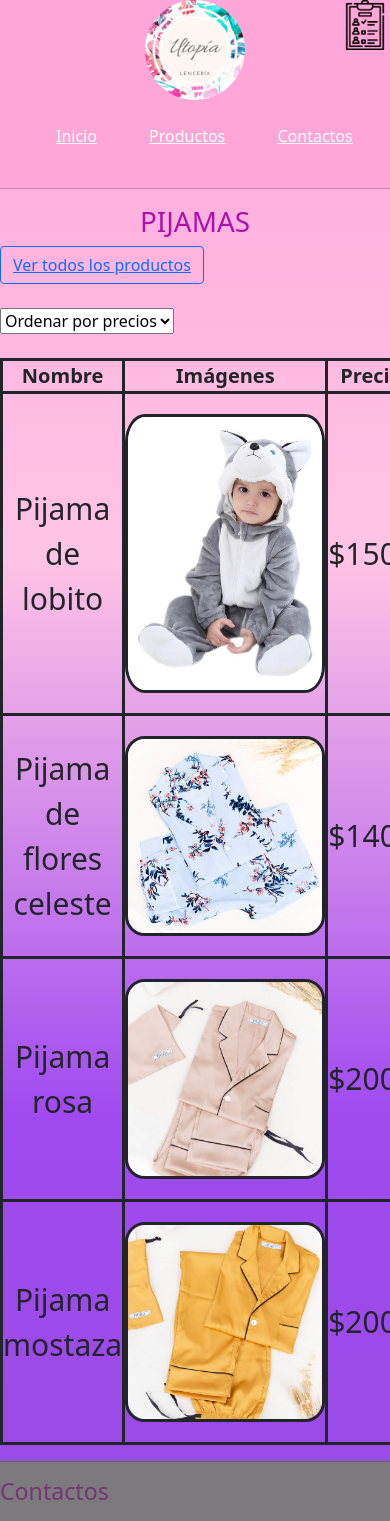
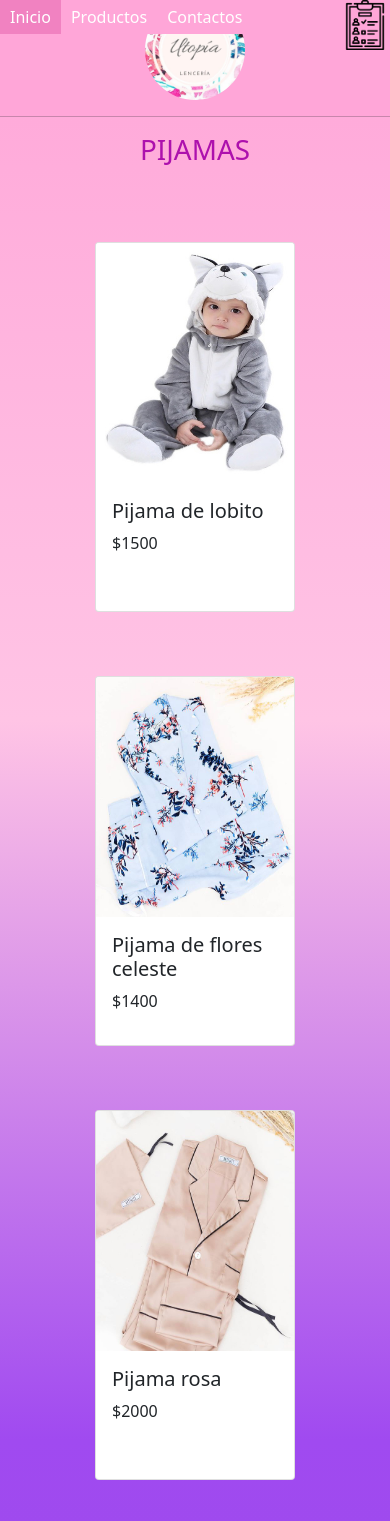
Before and after one commit to MatiasRosenberg/Backuppaginaweb, a plain HTML site: page pijamas.html in a window 390 px wide. Shown: the top 1521 px of the page. Drawn offline with Linux system fonts and the light colour scheme.

Commit message:
Ultimas modificaciones

```diff
--- a/SCSS/estilos.scss
+++ b/SCSS/estilos.scss
@@ -2,29 +2,3 @@
     margin: 0;
     padding: 0;
 }
-header{
-    background-color: #ffa6d8;
-    nav{
-        width: 80%;
-        margin: 10px;
-        ul{
-            list-style: none;
-            width: 100%;
-            max-width: 120em;
-            margin: auto;
-            li{
-                display: inline-block;
-                text-align: center;
-                a{
-                    text-align: none;
-                    color: white;
-                    padding: 1.5em;
-                    display: block;
-                    &:hover{
-                        background: #f182c1;
-                    }
-                }
-            }
-        }
-    }
-}
--- a/css/pijamas_velas.css
+++ b/css/pijamas_velas.css
@@ -8,38 +8,24 @@ h1{
 body{
     background: linear-gradient(to top, rgb(151, 75, 223), rgb(160, 74, 240), #ffc4e5, #ffa6d8);
 }
-.Tablas img{
+.card{
     width: 200px;
-    border-radius: 10%;
-    border: solid 3px;
+    height: 370px;
     display: block;
     margin-left: auto;
     margin-right: auto;
     margin-top: 20px;
     margin-bottom: 20px;
 }
-table{
-    display: flex;
-    flex-direction: row;
-    flex-wrap: wrap;
-    justify-content: space-around;
+.card img{
+    height: 240px;
 }
-table th{
-    font-size: 20px;
-    border: solid 3px;
-    width: 400px;
-    text-align: center;
+.card{
+    grid-area: Imagenes;
+    transition: all 0s ease-in;
 }
-table td{
-    border: solid 3px;
-}
-.nombretabla{
-    text-align: center;
-    font-size: 30px;
-}
-.precios{
-    text-align: center;
-    font-size: 30px;
+.card:hover{
+    transform: scale(1.1, 1.1);
 }
 footer{
     background-color: #7d7a7d;
--- a/css/velas.css
+++ b/css/velas.css
@@ -99,7 +99,7 @@ h4{
     width: 195px;
 }
 
-@media(max-width: 576px){
+@media(max-width: 600px){
     .Contenedorvelas{
 
         grid-template-columns: repeat(2, 1fr);
@@ -125,13 +125,7 @@ h4{
     }
     .Imagenes1:hover{
         transform: rotate(360deg);
-    }
-    .Imagenes2{
-        grid-area: Imagenes2;
-        transition: all 1s ease;
-    }
-    .Imagenes2:hover{
-        box-shadow: 10px 10px 14px 2px rgba(0,0,0,0.47);
+        opacity: .2;
     }
     .Imagenes3{
         grid-area: Imagenes3;
--- a/pijamas.html
+++ b/pijamas.html
@@ -11,56 +11,65 @@
 </head>
 <body>
     <header>
-        <img src="Imagenes/Logo.jpeg" alt="Utopic Lingerie" id="logo">
+      <img src="Imagenes/Logo.jpeg" alt="Utopic Lingerie" id="logo">
         <a href="iniciar-sesion.html"><img src="Imagenes/Iniciar_sesion.png" alt="" id="iniciars"></a>
-        <nav>
-            <ul>
-                <li><a href="index.html">Inicio</a></li>
-                <li> <a href="todos-los-productos.html">Productos</a> </li>
-                <li><a href="#Contactos">Contactos</a></li>
-            </ul>
-        </nav>
+        <ul class="nav fixed-top">
+            <li><a href="index.html">Inicio</a></li>
+            <li> <a href="">Productos</a>
+              <ul>
+                <li><a href="todos-los-productos.html">Todos los productos</a></li>
+                <li><a href="lenceria.html">Lenceria</a></li>
+                <li><a href="velas.html">Velas</a></li>
+                <li><a href="pijamas.html">Pijamas</a></li>
+              </ul>
+            </li>
+            <li><a href="#Contactos">Contactos</a></li>
+        </ul>
         <hr>
     </header>
 
     <section>
-        <h1>PIJAMAS</h1>
-        <button type="button" class="btn btn-outline-primary"><a href="todos-los-productos.html">Ver todos los productos</a></button>  <br> <br>
-        <select name="Ordenar_por_precios" id="">
-            <option value="Ordenar_por_precios">Ordenar por precios</option>
-            <option value="Menor_a_Mayor">Menor a Mayor</option>
-            <option value="Mayor_a_Menor">Mayor a Menor</option>
-        </select>
+        <h1>PIJAMAS</h1> <br>
     </section>
     <br>
-
-    <table class="Tablas">
-        <tr>
-            <th>Nombre</th>
-            <th>Imágenes</th>
-            <th>Precio</th>
-        </tr>
-        <tr>
-            <td class="nombretabla">Pijama de lobito</td>
-            <td><img src="Imagenes/Pijama_lobito.jpg"></td>
-            <td class="precios">$1500</td>
-        </tr>
-        <tr>
-            <td class="nombretabla">Pijama de flores celeste</td>
-            <td><img src="Imagenes/Pijama_florcita_celeste.jpg"></td>
-            <td class="precios">$1400</td>
-        </tr>
-        <tr>
-            <td class="nombretabla">Pijama rosa</td>
-            <td><img src="Imagenes/Pijama_rosa.jpg"></td>
-            <td class="precios">$2000</td>
-        </tr>
-        <tr>
-            <td class="nombretabla">Pijama mostaza</td>
-            <td><img src="Imagenes/Pijama_mostaza.jpg" alt=""></td>
-            <td class="precios">$2000</td>
-        </tr>
-    </table>
+    <div class="row row-cols-1 row-cols-md-3 g-4">
+        <div class="col">
+          <div class="card">
+            <img src="Imagenes/Pijama_lobito.jpg" class="card-img-top" alt="Pijama de lobito">
+            <div class="card-body">
+              <h5 class="card-title">Pijama de lobito</h5>
+              <p class="card-text">$1500</p>
+            </div>
+          </div>
+        </div>
+        <div class="col">
+            <div class="card">
+              <img src="Imagenes/Pijama_florcita_celeste.jpg" class="card-img-top" alt="Pijama de flores celeste">
+              <div class="card-body">
+                <h5 class="card-title">Pijama de flores celeste</h5>
+                <p class="card-text">$1400</p>
+              </div>
+            </div>
+          </div>
+          <div class="col">
+            <div class="card">
+              <img src="Imagenes/Pijama_rosa.jpg" class="card-img-top" alt="Pijama rosa">
+              <div class="card-body">
+                <h5 class="card-title">Pijama rosa</h5>
+                <p class="card-text">$2000</p>
+              </div>
+            </div>
+          </div>
+          <div class="col">
+            <div class="card">
+              <img src="Imagenes/Pijama_mostaza.jpg" class="card-img-top" alt="Pijama mostaza">
+              <div class="card-body">
+                <h5 class="card-title">Pijama mostaza</h5>
+                <p class="card-text">$2000</p>
+              </div>
+            </div>
+          </div>
+    </div>
 
     <footer>
         <hr>
```
Also changed, not shown: index.html (+13 -9 lines), lenceria.html (+49 -40 lines), todos-los-productos.html (+119 -72 lines), velas.html (+15 -15 lines), css/estilos.css.
